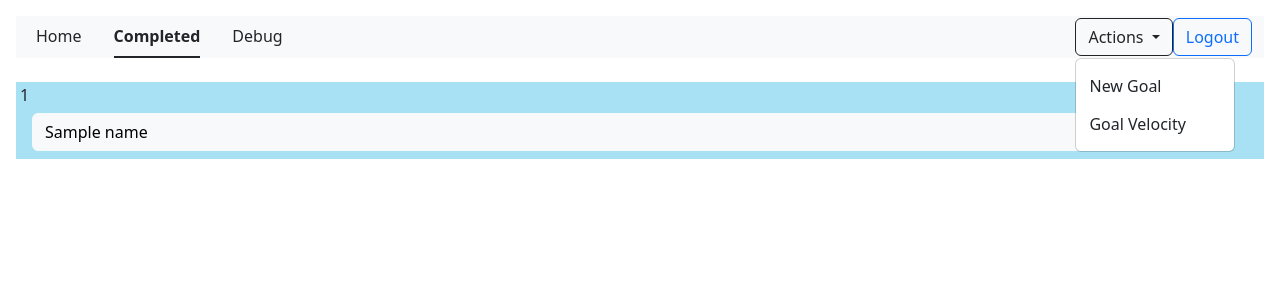
After one commit to quitefrankli/todoist2, a Flask app: template web_app/templates/completed_goals_page.html in a window 1280 px wide, after a click on "Actions". The commit adds this page. Shown: the top 300 px of the page. Run offline with Flask 3, Linux system fonts and the light colour scheme; the visitor is signed in with stand-in values (Sample User, id 1); the template is opened without the code that fills it: most values are stand-ins (such as "Sample title", 1, 10 or a date in 2020); parts of the project's set-up code (start-up, migrations or seed data) failed here and were passed over; some libraries are stand-ins or nearby versions.

Commit message:
add completed goals tab

```diff
--- a/web_app/__main__.py
+++ b/web_app/__main__.py
@@ -91,6 +91,26 @@ def home():
     dated_goal_blocks = get_summary_goals(flask_login.current_user)
     return render_template('index.html', dated_goal_blocks=dated_goal_blocks)
 
+@app.route('/completed_goals')
+@flask_login.login_required
+@limiter.limit("2/second")
+def completed_goals():
+    user = flask_login.current_user
+    goals = list(DataInterface.instance().load_data(user).goals.values())
+    goals = [goal for goal in goals if goal.state == GoalState.COMPLETED]
+    goals.sort(key=lambda goal: goal.completion_date.timestamp(), reverse=True)
+
+    goal_blocks = []
+    last_date_label: date = None
+    for goal in goals:
+        goal_date = goal.completion_date.date()
+        if last_date_label != goal_date:
+            last_date_label = goal_date
+            goal_blocks.append((last_date_label.strftime("%d/%m/%Y"), [goal]))
+        else:
+            goal_blocks[-1] = (goal_blocks[-1][0], [goal] + goal_blocks[-1][1])
+    return render_template('completed_goals_page.html', dated_goal_blocks=goal_blocks)
+
 @app.route('/resources/<path:filename>')
 def static_file(filename):
     image = get_random_image()
--- a/web_app/templates/base.html
+++ b/web_app/templates/base.html
@@ -19,6 +19,9 @@
 					<ul class="navbar-nav d-flex flex-row nav-underline">
 						<li class="nav-item mx-2">
 							<a class="nav-link {{'active' if active == 'Home' else ''}}" href="/">Home</a>
+						</li>
+						<li class="nav-item mx-2">
+							<a class="nav-link {{'active' if active == 'Completed' else ''}}" href="/completed_goals">Completed</a>
 						</li>
 						<li class="nav-item mx-2">
 							<a class="nav-link {{'active' if active == 'Debug' else ''}}" href="/debug">Debug</a>
--- /dev/null
+++ b/web_app/templates/completed_goals.html
@@ -0,0 +1,31 @@
+{% for dated_goal_block in dated_goal_blocks %}
+<div class="container-fluid my-1 p-1" style="background-color: rgb(168, 225, 244)">
+	<h6>{{ dated_goal_block[0] }}</h6>
+	{% for goal in dated_goal_block[1] %}
+	<div class="container-fluid my-1">
+		<div class="row">
+			<div class="col" style="max-width: 90%">
+				<button class="btn btn-light w-100 truncate-button" type="button" data-bs-toggle="collapse" data-bs-target="#{{goal.id}}" aria-expanded="false" aria-controls="{{ goal.id }}">
+					{{ goal.name }}
+				</button>
+			</div>
+		</div>
+		<div class="collapse" id="{{goal.id}}">
+			<div class="card" style="width: 100%">
+				<div class="card-body">
+					<div class="row align-items-center">
+						<div class="col d-flex justify-content-start">
+							<h5 class="card-title">{{ goal.name }}</h5>
+						</div>
+					</div>
+					<hr class="my-1"/>
+					<div class="card-text" style="white-space: pre-line">
+						{{ goal.description }}
+					</div>
+				</div>
+			</div>
+		</div>
+	</div>
+	{% endfor %}
+</div>
+{% endfor %}
--- /dev/null
+++ b/web_app/templates/completed_goals_page.html
@@ -0,0 +1,50 @@
+{% extends "base.html" %}
+
+{% set active = 'Completed' %}
+
+{% block actions_menu %}
+<li>
+	<!-- Button trigger modal -->
+	<button type="button" class="btn" data-bs-toggle="modal" data-bs-target="#newGoalModal">
+		New Goal
+	</button>
+	<a class="btn" href="/visualise/goal_velocity">Goal Velocity</a>
+</li>
+{% endblock %}
+
+{% block actions_modal %}
+<!-- Modal -->
+<div class="modal fade" id="newGoalModal" tabindex="-1" aria-labelledby="exampleModalLabel" aria-hidden="true">
+  <div class="modal-dialog">
+	<div class="modal-content">
+	  <div class="modal-header">
+		<h1 class="modal-title fs-5" id="exampleModalLabel">New Goal</h1>
+		<button type="button" class="btn-close" data-bs-dismiss="modal" aria-label="Close"></button>
+	  </div>
+	  <form action="/goal/new" method="post">
+		<div class="modal-body">
+			<div class="form-group">
+				<label for="name" class="col-form-label">Name</label>
+				<input type="text" class="form-control" name="name" id="name">
+				<label for="description" class="col-form-label">Description</label>
+				<!-- for prefilling the description, we can pass the active as a variable from Flask and then
+				add it before the /textarea -->
+				<textarea class="form-control" name="description" id="description"></textarea>
+			</div>
+		</div>
+		<div class="modal-footer">
+			<button type="button" class="btn btn-secondary" data-bs-dismiss="modal">Close</button>
+			<button type="submit" class="btn btn-primary" onclick="this.disabled=true;this.value='Submitting...'; this.form.submit();">Save</button>
+		</div>
+	  </form>
+	</div>
+  </div>
+</div>
+{% endblock %}
+
+{% block content %}
+
+{% include "flash_handler.html" %}
+{% include "completed_goals.html" %}
+
+{% endblock %}
--- a/web_app/visualiser.py
+++ b/web_app/visualiser.py
@@ -105,6 +105,6 @@ def plot_velocity(goals: List[Goal]) -> str:
     fig.update_yaxes(title_text='Cumulative', secondary_y=False)
     fig.update_yaxes(title_text='Velocity (per week)', secondary_y=True)
     fig.update_layout(yaxis2=dict(range=[0, max(completions_per_week)]))
-    fig.update_layout(legend=dict(yanchor='top', x=0, y=-0.2))
+    fig.update_layout(legend=dict(yanchor='top', x=0, y=-0.4))
 
     return fig.to_html(full_html=False)
```
